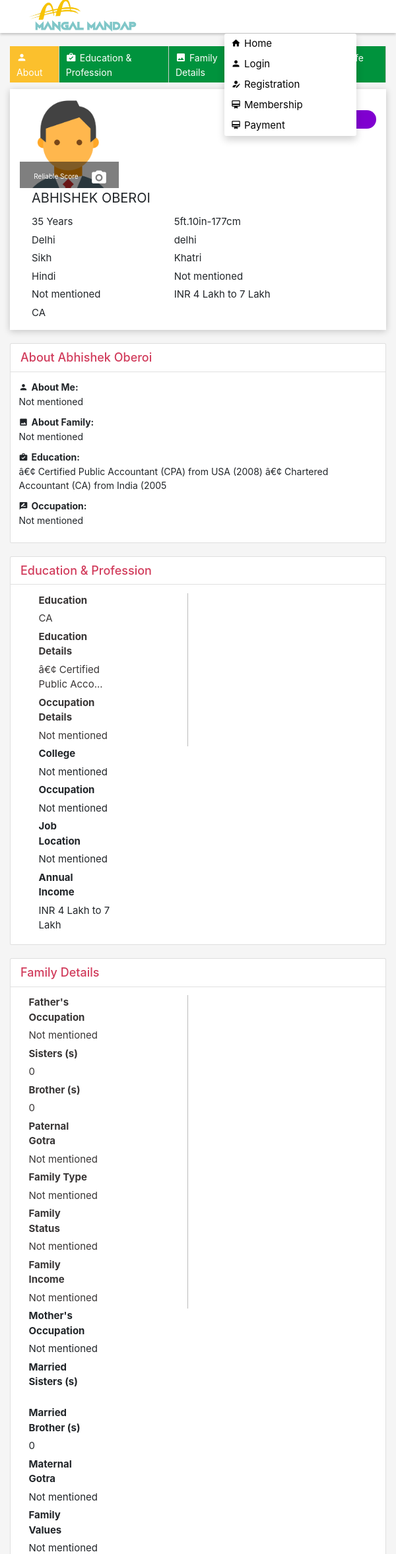
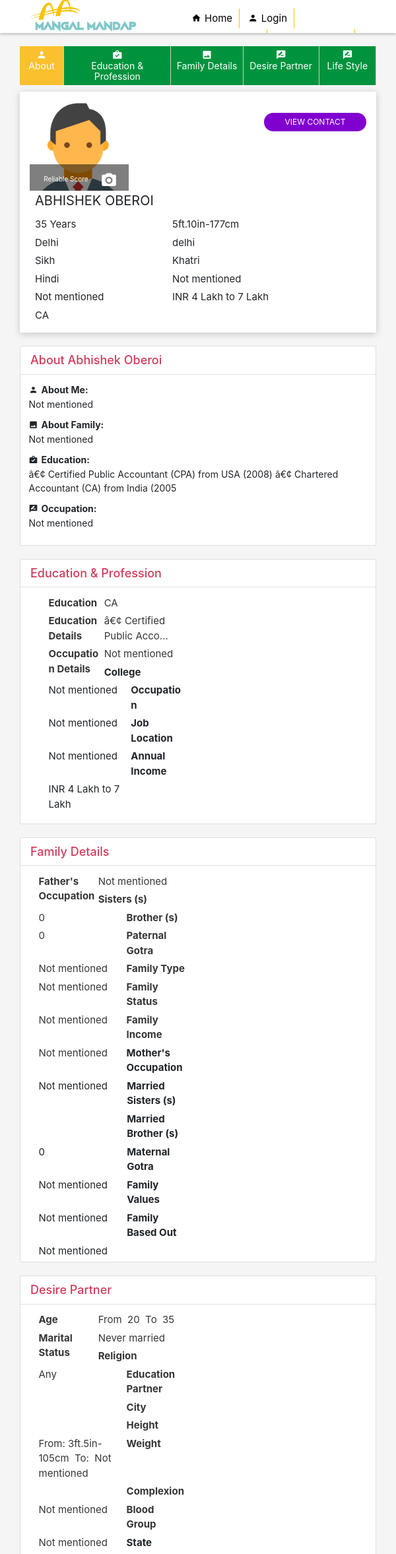
Before and after one commit to BijendraSahu/mm_final, a Laravel app: page /view_profile/11229 in a window 600 px wide. Shown: the top 2355 px of the page at 66% size. Run offline with Laravel 8, Linux system fonts and the light colour scheme; data comes from the database, SQL or seed files in the repository.

Commit message:
Design Updated

```diff
--- a/public/css/main.css
+++ b/public/css/main.css
@@ -1461,6 +1461,7 @@
 
 .cand_info li {
     margin-bottom: 5px;
+    float: left;
 }
 
 .cand_info li:nth-child(odd) {
@@ -1470,7 +1471,7 @@
 
 .cand_info li:nth-child(even) {
     display: inline-block;
-    width: 59%;
+    width: 60%;
 }
 
 .cand_btnbox {
@@ -1764,7 +1765,7 @@
 .cand_details {
     display: inline-block;
     width: 100%;
-    padding: 0px 10px;
+    padding: 0px;
 }
 
 .cand_name {
@@ -1917,8 +1918,7 @@
 .similor_profile_ul li {
     position: relative;
     width: 100%;
-    margin-bottom: 10px;
-    padding: 5px 3px 3px 110px;
+    padding: 5px 3px 3px 95px;
     min-height: 80px;
     cursor: pointer;
     transition: .5s all;
@@ -2213,7 +2213,6 @@
     width: 280px;
     background: #fff;
     box-shadow: 0 2px 10px rgba(0, 0, 0, 0.2);
-    margin-top: 60px;
     padding: 0px 10px;
 }
 
--- a/public/css/media.css
+++ b/public/css/media.css
@@ -1,5 +1,4 @@
 /*------------------------Media Ibadur----------*/
-
 @media (max-width: 1199px) and (min-width: 992px)
 {
     .btn-pay img
@@ -15,11 +14,8 @@
     }
 }
 
+@media (max-width: 991px) {
 
-@media (max-width: 991px) {
-    .top_menubox {
-        padding-left: 200px;
-    }
 
     .main_story_box {
         width: 750px !important;
@@ -94,7 +90,6 @@
     }
 }
 
-
 @media (max-width: 767px)
 {
     .main_story_box
@@ -106,22 +101,22 @@
         margin-left: 0 !important;
 
     }
-    .login_with_baskit
-    {
-        width: 200px;
-        position: absolute;
-        background-color: #fff;
-        border-radius: 3px;
-        -webkit-box-shadow: 0 6px 12px rgba(0,0,0,.175);
-        box-shadow: 0 6px 12px rgba(0,0,0,.175);
-        right: 0px;
-        top: 46px;
-    }
-    .login_with_baskit ul li
-    {
-        width: 100%;
-        border-right: none;
-    }
+    /*.login_with_baskit*/
+    /*{*/
+        /*width: 200px;*/
+        /*position: absolute;*/
+        /*background-color: #fff;*/
+        /*border-radius: 3px;*/
+        /*-webkit-box-shadow: 0 6px 12px rgba(0,0,0,.175);*/
+        /*box-shadow: 0 6px 12px rgba(0,0,0,.175);*/
+        /*right: 0px;*/
+        /*top: 46px;*/
+    /*}*/
+    /*.login_with_baskit ul li*/
+    /*{*/
+        /*width: 100%;*/
+        /*border-right: none;*/
+    /*}*/
     .staps_mainblock
     {
         margin-bottom: 15px;
@@ -260,8 +255,15 @@
     }
 }
 
-
 @media screen and (min-width: 320px) and (max-width: 479px) {
+    .top_menubox {
+        padding-left: 125px;
+    }
+    .main_logo
+    {
+        top:15px;
+        left: 5px;
+    }
     #exTab3 .tab-content {
         padding: 0px 5px;
     }
@@ -350,21 +352,21 @@
 
     }
 
-    .login_with_baskit {
-        width: 200px;
-        position: absolute;
-        background-color: #fff;
-        border-radius: 3px;
-        -webkit-box-shadow: 0 6px 12px rgba(0, 0, 0, .175);
-        box-shadow: 0 6px 12px rgba(0, 0, 0, .175);
-        right: 0px;
-        top: 46px;
-    }
+    /*.login_with_baskit {*/
+        /*width: 200px;*/
+        /*position: absolute;*/
+        /*background-color: #fff;*/
+        /*border-radius: 3px;*/
+        /*-webkit-box-shadow: 0 6px 12px rgba(0, 0, 0, .175);*/
+        /*box-shadow: 0 6px 12px rgba(0, 0, 0, .175);*/
+        /*right: 0px;*/
+        /*top: 46px;*/
+    /*}*/
 
-    .login_with_baskit ul li {
-        width: 100%;
-        border-right: none;
-    }
+    /*.login_with_baskit ul li {*/
+        /*width: 100%;*/
+        /*border-right: none;*/
+    /*}*/
 
     .staps_mainblock {
         margin-bottom: 15px;
@@ -446,10 +448,41 @@
 }
 
 @media (max-width: 767px) and (min-width: 320px) {
-
+    .update_profile_row .col-sm-6
+    {
+        margin-top: 20px;
+    }
+    .update_profile_row
+    {
+        margin-top: 0px !important;
+    }
+    .fixed_menu
+    {
+        height: 50px;
+        overflow: hidden;
+    }
+    .view_fixed_nav .btn-group a
+    {
+        padding: 5px;
+        text-align: center;
+        line-height: 16px;
+    }
+    .view_fixed_nav .btn-group a i {
+        width: 100%;
+        display: inline-block;
+    }
+    .top_menu {
+        top: 50px;
+    }
 }
 
 @media (max-width: 1023px) and (min-width: 320px) {
+    .cand_profile_box
+    {
+        position: relative;
+        margin-bottom: 20px;
+        width: 100%;
+    }
     .right_side_viewblk
     {
         margin: 0px !important;
@@ -562,12 +595,7 @@
         font-size: 12px;
     }
 }
-@media (max-width: 1023px)
-{
-    .form-header-modarn .form-wizard-step p {
-        font-size: 13px !important;
-    }
-}
+
 @media screen and (min-width: 1200px) and (max-width: 1359px) {
 
 }
--- a/resources/views/web/usage/header.blade.php
+++ b/resources/views/web/usage/header.blade.php
@@ -10,7 +10,8 @@
 </style>
 <nav class="main_menu fixed_menu" id="top_header_menu">
     <div class="container">
-        <div class="row top_menubox">
+        <div class="row">
+            <div class="top_menubox">
                 <div class="main_logo">
                     @if(isset($_SESSION['user_master']))
                         <a href="{{url('candidate_list')}}">
@@ -192,11 +193,13 @@
                                 {{--</div>--}}
                                 {{--</li>--}}
                                 <li style="border: none;">
-                                <a target="_blank" href="{{url('payment')}}"><i class="mdi mdi-wallet-membership"></i>Payment</a>
+                                    <a target="_blank" href="{{url('payment')}}"><i
+                                                class="mdi mdi-wallet-membership"></i>Payment</a>
                                 </li>
 
                             </ul>
                         @endif
+                    </div>
                 </div>
             </div>
         </div>
--- a/resources/views/web/view_candidate_new.blade.php
+++ b/resources/views/web/view_candidate_new.blade.php
@@ -490,9 +490,9 @@
         }
 
         .view_more_details_ul li:nth-child(odd) {
-            font-weight: bold;
             text-transform: uppercase;
-            margin-top: 10px;
+            margin-top: 5px;
+            text-shadow: 1px 1px #e6e6e6;
         }
 
         .view_related_list {
@@ -545,8 +545,8 @@
         <div class="container">
             <div class="row">
                 <div class="view_service_container">
-                    <div class="sub_service_listbox row">
-                        <div class="col-sm-12 col-sm-9 width100 padd0">
+                    <div class="sub_service_listbox">
+                        <div class="col-md-9 col-sm-12 col-xs-12 width100 padd0">
                             <div class="top_nav_fixed">
                                 <div class="view_fixed_nav">
                                     <div class="btn-group" role="group" aria-label="Basic example">
```
Also changed, not shown: resources/views/web/edit_profile.blade.php (+27 -38 lines), resources/views/web/my_profile_new.blade.php (+34 -16 lines). Lines whose indentation alone changed are shown as unchanged.
